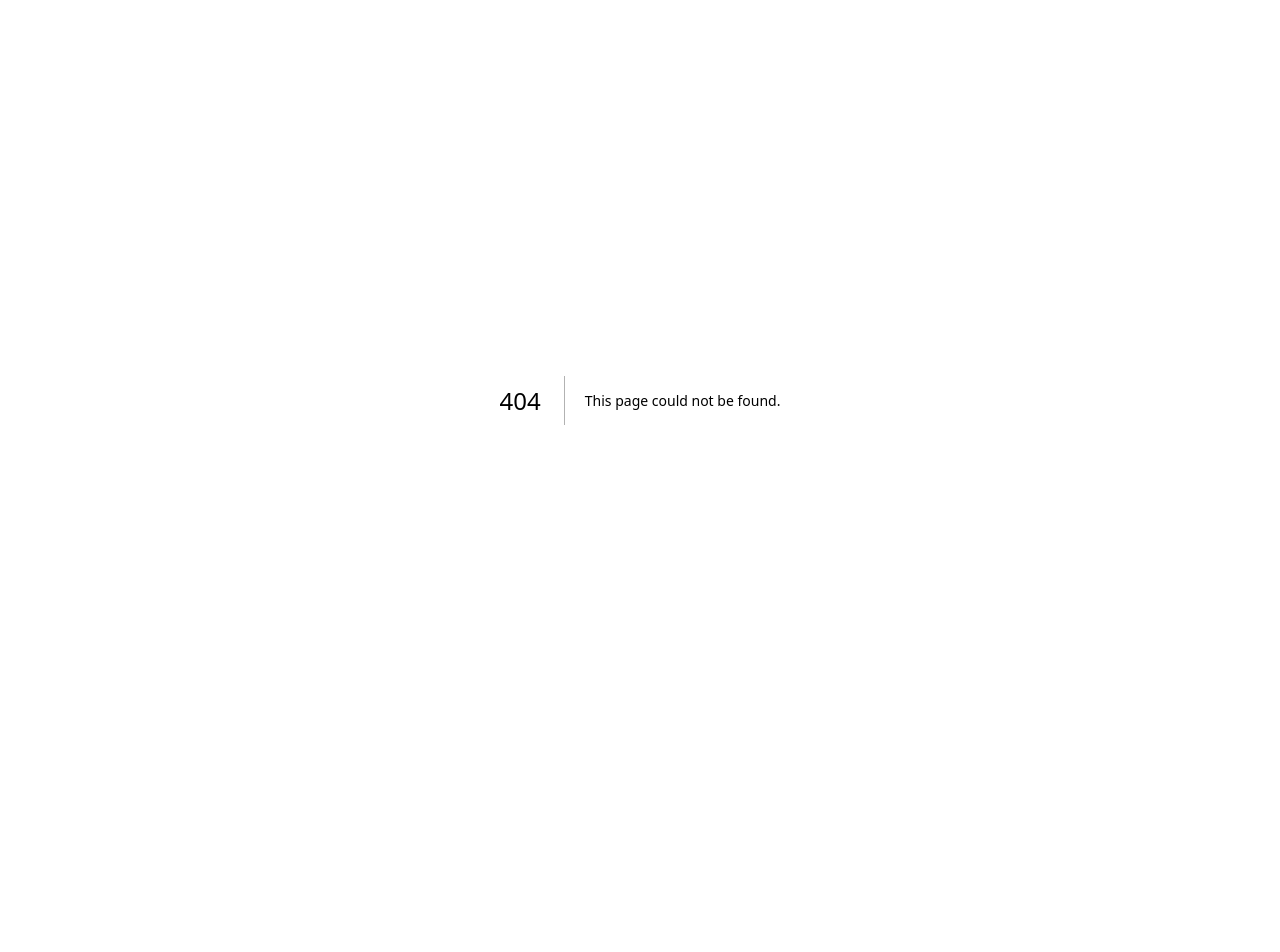
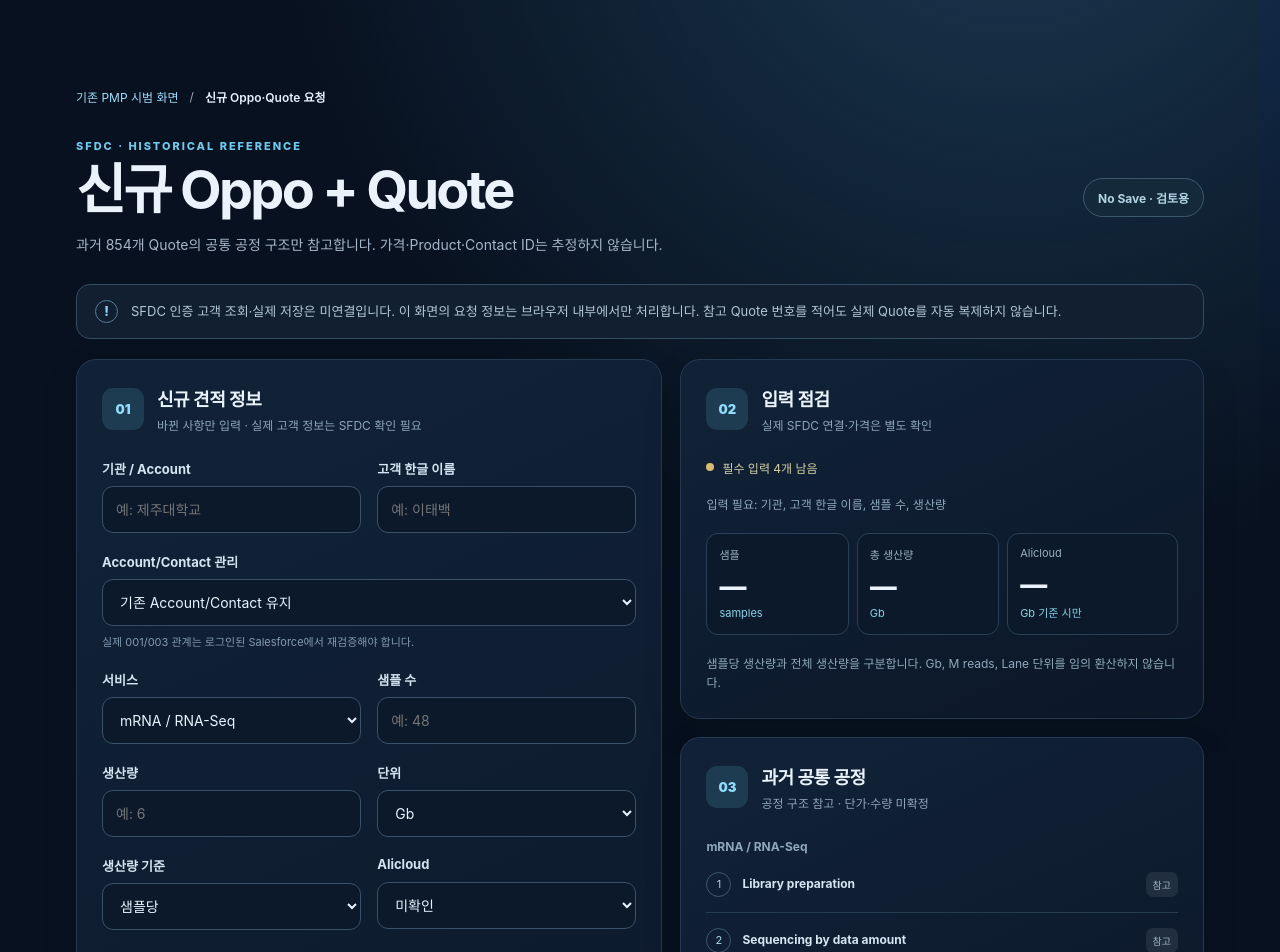
Before and after one commit to kimtk94/Codex, a Next.js app in the folder masteros/web/: page /sales/oppo-quote/new in a window 1280 px wide. Before the commit this address had no page. Shown: the top 952 px of the page. Before the commit the page ends 800 px from the top, so only its background shows below. Built offline with nearby package versions, Linux system fonts and the light colour scheme.

Commit message:
Add general no-save Opportunity Quote intake page

```diff
--- /dev/null
+++ b/masteros/web/app/sales/oppo-quote/new/page.jsx
@@ -0,0 +1,71 @@
+"use client";
+import {useMemo,useState} from "react";
+import Link from "next/link";
+import styles from "../page.module.css";
+import {PATTERNS,UNITS,DEFAULT_INPUT,createIntake} from "../../../../lib/sfdc-new-oppo-quote.mjs";
+const labels={institution:"기관",contact:"고객 한글 이름",service:"서비스",samples:"샘플 수",production:"생산량",unit:"단위"};
+function kstDate(){const p=new Intl.DateTimeFormat("en-US",{timeZone:"Asia/Seoul",year:"numeric",month:"2-digit",day:"2-digit"}).formatToParts(new Date());const v=x=>p.find(a=>a.type===x).value;return v("year")+"-"+v("month")+"-"+v("day");}
+export default function NewQuote(){
+ const [input,setInput]=useState({...DEFAULT_INPUT}),[notice,setNotice]=useState(""),[show,setShow]=useState(false);
+ const today=kstDate();const result=useMemo(()=>createIntake(input,today),[input,today]);
+ const update=(k,v)=>{setInput(s=>({...s,[k]:v}));setShow(false);setNotice("");};
+ const field=(id,label,value,onChange,placeholder="")=><div className={styles.field}><label htmlFor={id}>{label}</label><input id={id} value={value} placeholder={placeholder} onChange={e=>onChange(e.target.value)}/></div>;
+ const copy=async()=>{if(result.missing.length)return;try{await navigator.clipboard.writeText(JSON.stringify(result,null,2));setNotice("검토용 JSON을 복사했습니다. Salesforce에는 전송하지 않았습니다.");}catch{setShow(true);setNotice("복사 실패: 아래 JSON을 직접 확인하세요.");}};
+ return <main className={styles.page}><div className={styles.container}>
+  <header className={styles.header}><div className={styles.breadcrumb}><Link href="/sales/oppo-quote">기존 PMP 시범 화면</Link><span>/</span><strong>신규 Oppo·Quote 요청</strong></div>
+   <div className={styles.headerBottom}><div><p className={styles.eyebrow}>SFDC · HISTORICAL REFERENCE</p><h1>신규 Oppo + Quote</h1><p className={styles.subhead}>과거 854개 Quote의 공통 공정 구조만 참고합니다. 가격·Product·Contact ID는 추정하지 않습니다.</p></div><div className={styles.statusPill}>No Save · 검토용</div></div>
+  </header>
+  <div className={styles.banner} role="status"><span className={styles.bannerIcon}>!</span><span>SFDC 인증 고객 조회·실제 저장은 미연결입니다. 이 화면의 요청 정보는 브라우저 내부에서만 처리합니다. 참고 Quote 번호를 적어도 실제 Quote를 자동 복제하지 않습니다.</span></div>
+  <div className={styles.grid}>
+   <section className={styles.panel}>
+    <div className={styles.panelHeader}><span className={styles.stepNo}>01</span><div><h2>신규 견적 정보</h2><p>바뀐 사항만 입력 · 실제 고객 정보는 SFDC 확인 필요</p></div></div>
+    <form onSubmit={e=>{e.preventDefault();setShow(true);setNotice(result.missing.length?"누락 입력이 있습니다.":"검토용 명세를 생성했습니다. 실제 저장은 하지 않았습니다.");}}>
+     <div className={styles.two}>
+      {field("new-account","기관 / Account",input.institution,v=>update("institution",v),"예: 제주대학교")}
+      {field("new-contact","고객 한글 이름",input.contact,v=>update("contact",v),"예: 이태백")}
+     </div>
+     <div className={styles.field}><label htmlFor="new-identity">Account/Contact 관리</label><select id="new-identity" value={input.identityMode} onChange={e=>update("identityMode",e.target.value)}><option value="KEEP">기존 Account/Contact 유지</option><option value="CHANGE">Account/Contact 변경</option></select><small>실제 001/003 관계는 로그인된 Salesforce에서 재검증해야 합니다.</small></div>
+     <div className={styles.two}><div className={styles.field}><label htmlFor="new-service">서비스</label><select id="new-service" value={input.service} onChange={e=>update("service",e.target.value)}><option value="">서비스 선택</option>{Object.entries(PATTERNS).map(([id,p])=><option key={id} value={id}>{p.label}</option>)}</select></div>
+      {field("new-samples","샘플 수",input.samples,v=>update("samples",v),"예: 48")}
+     </div>
+     <div className={styles.two}>
+      {field("new-production","생산량",input.production,v=>update("production",v),"예: 6")}
+      <div className={styles.field}><label htmlFor="new-unit">단위</label><select id="new-unit" value={input.unit} onChange={e=>update("unit",e.target.value)}>{UNITS.map(u=><option key={u} value={u}>{u}</option>)}</select></div>
+     </div>
+     <div className={styles.two}>
+      <div className={styles.field}><label htmlFor="new-basis">생산량 기준</label><select id="new-basis" value={input.basis} onChange={e=>update("basis",e.target.value)}><option value="PER_SAMPLE">샘플당</option><option value="TOTAL">프로젝트 전체</option></select></div>
+      <div className={styles.field}><label htmlFor="new-cloud">Alicloud</label><select id="new-cloud" value={input.cloud} onChange={e=>update("cloud",e.target.value)}><option value="UNKNOWN">미확인</option><option value="YES">필요</option><option value="NO">불필요</option></select></div>
+     </div>
+     <div className={styles.field}><label htmlFor="new-progress">현재 확인된 단계</label><select id="new-progress" value={input.status} onChange={e=>update("status",e.target.value)}><option value="SAMPLES_EXPECTED">샘플 접수 예정</option><option value="QUOTE_REQUESTED">견적 요청</option><option value="SAMPLES_RECEIVED_CONFIRMED">실제 샘플 접수 확인</option></select></div>
+     {field("new-type","샘플 종류 / 전처리 (선택)",input.sampleType,v=>update("sampleType",v),"예: human RNA / 추출 필요")}
+     {field("new-reference","참고 기존 Oppo/Quote 이름·번호 (선택)",input.referenceQuote,v=>update("referenceQuote",v),"원본 조회 전에는 참고 표시만")}
+     {field("new-name","신규 Oppo/Quote 공통 이름 (선택)",input.desiredName,v=>update("desiredName",v),"비우면 임시 이름 제안")}
+     <div className={styles.rule}><strong>신규 생성 원칙</strong><span>Oppo = Quote 이름, Close Date +1개월, No Save</span></div>
+     <div className={styles.buttons}><button className={styles.primary} type="submit">검토용 요청서 확인</button><button type="button" className={styles.secondary} onClick={()=>{setInput({...DEFAULT_INPUT});setShow(false);setNotice("");}}>초기화</button></div>
+     {notice&&<div className={styles.notice} role="status">{notice}</div>}
+    </form>
+   </section>
+   <aside className={styles.right}>
+    <section className={styles.panel}><div className={styles.panelHeader}><span className={styles.stepNo}>02</span><div><h2>입력 점검</h2><p>실제 SFDC 연결·가격은 별도 확인</p></div></div>
+     <div className={styles.reviewState}><span className={styles.dot}/>{result.missing.length?"필수 입력 "+result.missing.length+"개 남음":"입력 완료 · CRM 검증 보류"}</div>
+     {result.missing.length>0&&<div className={styles.footnote}>입력 필요: {result.missing.map(x=>labels[x]||x).join(", ")}</div>}
+     <div className={styles.metrics} style={{marginTop:18}}><div><span>샘플</span><strong>{input.samples||"—"}</strong><small>samples</small></div><div><span>총 생산량</span><strong>{result.suggested.productionTotal?.value??"—"}</strong><small>{input.unit}</small></div><div><span>Alicloud</span><strong>{result.suggested.alicloudQuantity??"—"}</strong><small>Gb 기준 시만</small></div></div>
+     <div className={styles.footnote}>샘플당 생산량과 전체 생산량을 구분합니다. Gb, M reads, Lane 단위를 임의 환산하지 않습니다.</div>
+    </section>
+    <section className={styles.panel}><div className={styles.panelHeader}><span className={styles.stepNo}>03</span><div><h2>과거 공통 공정</h2><p>공정 구조 참고 · 단가·수량 미확정</p></div></div>
+     <div className={styles.footnote}><strong>{PATTERNS[input.service]?.label||"서비스 미선택"}</strong></div>
+     {result.suggested.historicalProcesses.length?<ol className={styles.pipeline}>{result.suggested.historicalProcesses.map((p,i)=><li key={p}><span className={styles.pipelineNumber}>{i+1}</span><div><strong>{p}</strong></div><small>참고</small></li>)}</ol>:<div className={styles.footnote}>공정 자동 추천 보류 · 실제 Product 확인 필요</div>}
+     <div className={styles.footnote}>{result.suggested.historicalNote}</div><div className={styles.reviewState}><span className={styles.dot}/>실제 Product/Process ID, Pack 및 가격 미검증</div>
+    </section>
+    <section className={styles.panel}><div className={styles.panelHeader}><span className={styles.stepNo}>04</span><div><h2>명령서 검토</h2><p>원천 상태: {result.status}</p></div></div>
+     <div className={styles.footnote}>Oppo = Quote: {result.suggested.opportunityName||"미정"}</div>
+     <div className={styles.footnote}>Close Date (KST): {result.suggested.closeDateKst}</div>
+     <button type="button" className={styles.secondary} style={{width:"100%",marginTop:16}} onClick={copy} disabled={result.missing.length>0}>JSON 복사 (로컬)</button>
+     <button type="button" className={styles.disabled} disabled>Salesforce 생성 · 연결 전</button>
+    </section>
+   </aside>
+  </div>
+  {show&&<section className={styles.output}><div className={styles.outputTop}><div><h2>검토용 JSON</h2><p>고객 정보가 포함됩니다. 공개 저장소에 올리지 마세요.</p></div></div><pre>{JSON.stringify(result,null,2)}</pre></section>}
+  <footer className={styles.footer}>SFDC 신규 생성 초안 · Salesforce write 0건 · 실제 가격 자동 설정 0건</footer>
+ </div></main>;
+}
```
